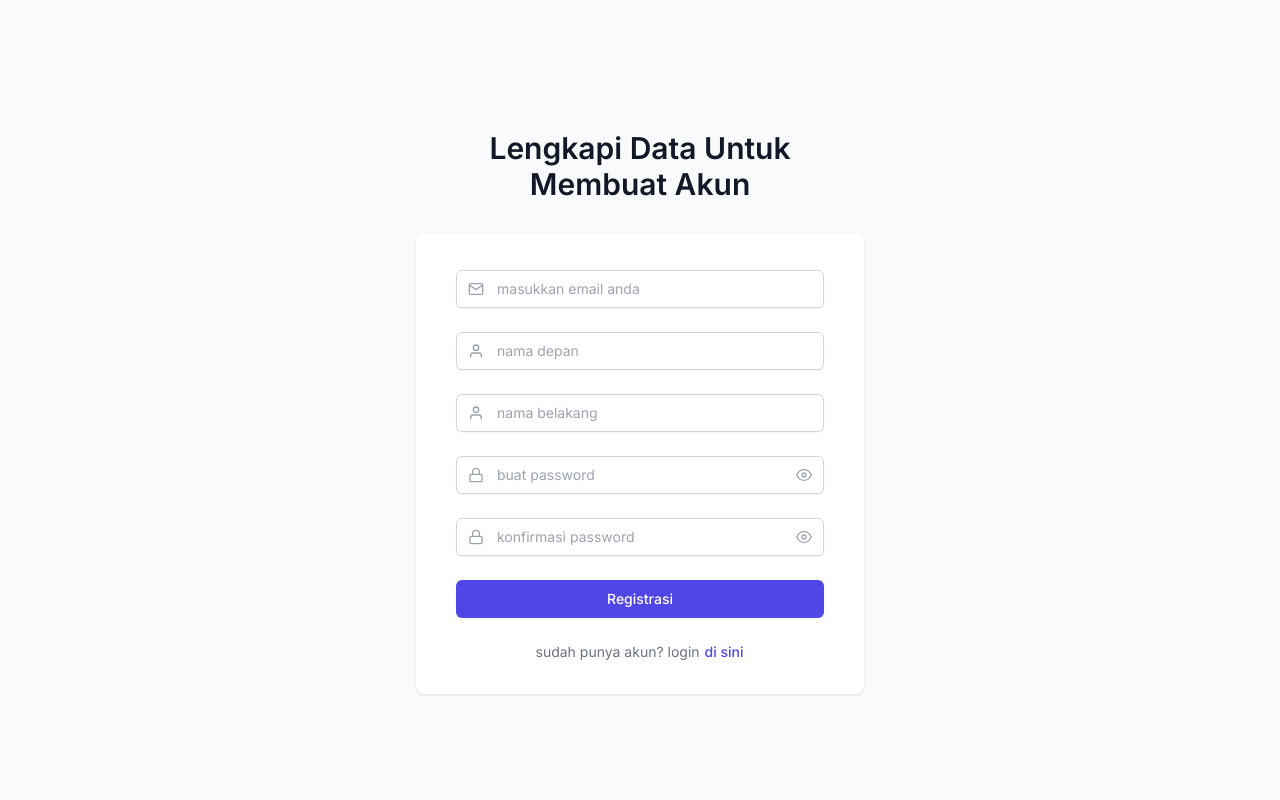
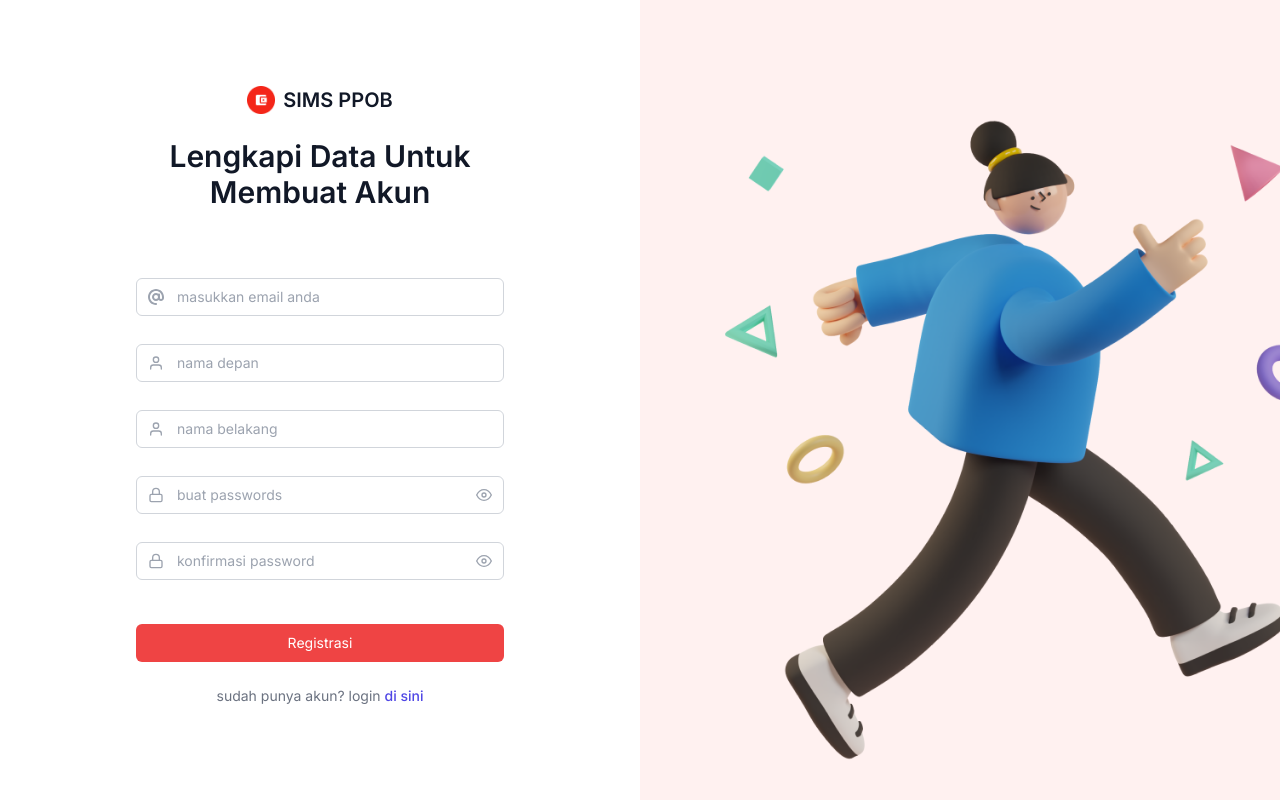
Before and after one commit to tian-1800/fluffy-octo-invention, a Next.js app: page /register in a window 1280 px wide. Built offline with nearby package versions, Linux system fonts and the light colour scheme; no server answers.

Commit message:
Update: auth & registration styling

```diff
--- /dev/null
+++ b/app/(auth)/layout.tsx
@@ -0,0 +1,29 @@
+import { ReactNode } from "react";
+import Image from "next/image";
+import LoginIllustration from "@/assets/images/Illustrasi Login.png";
+import ErrorSnackbar from "@/components/ui/error-snackbar";
+
+export default function ProtectedLayout({ children }: { children: ReactNode }) {
+  return (
+    <main className="flex w-full h-screen">
+      <div className="relative w-1/2 flex flex-col justify-center items-center p-4">
+        <div className=" w-full h-screen flex justify-center items-center">
+          {children}
+        </div>
+        <div className="w-full px-8">
+          <div className="relative w-full">
+            <ErrorSnackbar />
+          </div>
+        </div>
+      </div>
+      <div className="w-1/2 relative">
+        <Image
+          src={LoginIllustration}
+          alt="Illustration"
+          fill
+          style={{ objectFit: "cover" }}
+        />
+      </div>
+    </main>
+  );
+}
--- a/app/(auth)/login/page.tsx
+++ b/app/(auth)/login/page.tsx
@@ -5,11 +5,16 @@ import { useLoginMutation } from "@/lib/redux/services/member-api";
 import { useDispatch } from "react-redux";
 import { setCredentials } from "@/lib/redux/features/authSlice";
 import { useRouter } from "next/navigation";
-import { FiMail, FiLock } from "react-icons/fi";
+import { FiLock } from "react-icons/fi";
 import LoginFooter from "@/components/footer/login";
 import { useState } from "react";
 import { LoginPayload } from "@/lib/redux/utils/types";
 import VisibilityButton from "@/components/ui/visibility-button";
+import Logo from "@/assets/images/Logo.png";
+import Image from "next/image";
+import { FaAt } from "react-icons/fa6";
+import InputErrorMessage from "@/components/ui/input-error-message";
+import { setError } from "@/lib/redux/features/errorSlice";
 
 export default function LoginPage() {
   const {
@@ -29,42 +34,53 @@ export default function LoginPage() {
       router.push("/");
     } catch (err) {
       console.error("Failed to login:", err);
+      if (typeof err === "string") {
+        dispatch(setError({ error_mesage: err }));
+      }
     }
   };
 
+  const inputStyle = (hasError: boolean) =>
+    `appearance-none block w-full pl-10 px-3 py-2 border ${
+      hasError ? "border-red-500" : "border-gray-300"
+    } rounded-md placeholder-gray-400 focus:outline-none focus:ring-indigo-500 focus:border-indigo-500`;
+
   return (
-    <div className="min-h-screen bg-gray-50 flex flex-col justify-center py-12 sm:px-6 lg:px-8">
+    <div className="flex flex-col justify-center py-12 sm:px-6 lg:px-8 relative">
       <div className="px-12 sm:mx-auto sm:w-full sm:max-w-md">
-        <h2 className=" mt-6 text-center text-3xl font-semibold text-gray-900">
+        <h2 className="flex gap-2 items-center justify-center mt-6 text-center text-xl font-semibold text-gray-900">
+          <Image src={Logo} alt={"Logo"} width={28} height={28} />
+          SIMS PPOB
+        </h2>
+        <p className="mt-6 text-center text-2xl font-semibold text-gray-900">
           Masuk atau buat akun untuk memulai
-        </h2>
+        </p>
       </div>
 
       <div className="mt-8 sm:mx-auto sm:w-full sm:max-w-md">
-        <div className="bg-white py-8 px-4 shadow sm:rounded-lg sm:px-10">
+        <div className="bg-white py-8 px-4 sm:px-10">
           <form className="space-y-6" onSubmit={handleSubmit(onSubmit)}>
-            <div className="text-sm">
+            <div className="text-sm relative">
               <div className="mt-1 relative">
                 <div className="absolute inset-y-0 left-0 pl-3 flex items-center pointer-events-none">
-                  <FiMail className="h-4 w-4 text-gray-400" />
+                  <FaAt className="h-4 w-4 text-gray-400" />
                 </div>
                 <input
                   {...register("email", {
                     required: "Mohon masukkan email",
-                    pattern: /^\S+@\S+$/i,
+                    pattern: {
+                      value: /^\S+@\S+$/i,
+                      message: "Format email tidak valid",
+                    },
                   })}
-                  className="appearance-none block w-full pl-10 px-3 py-2 border border-gray-300 rounded-md shadow-sm placeholder-gray-400 focus:outline-none focus:ring-indigo-500 focus:border-indigo-500"
+                  className={inputStyle(!!errors.email?.message)}
                   placeholder="masukkan email anda"
                 />
               </div>
-              {errors.email && (
-                <p className="mt-2 text-sm text-red-600">
-                  {errors.email.message}
-                </p>
-              )}
+              <InputErrorMessage message={errors.email?.message} />
             </div>
 
-            <div className="text-sm">
+            <div className="text-sm relative">
               <div className="mt-1 relative">
                 <div className="absolute inset-y-0 left-0 pl-3 flex items-center pointer-events-none">
                   <FiLock className="h-4 w-4 text-gray-400" />
@@ -74,7 +90,7 @@ export default function LoginPage() {
                   {...register("password", {
                     required: "Mohon masukkan password",
                   })}
-                  className="appearance-none block w-full pl-10 px-3 py-2 border border-gray-300 rounded-md shadow-sm placeholder-gray-400 focus:outline-none focus:ring-indigo-500 focus:border-indigo-500"
+                  className={inputStyle(!!errors.password?.message)}
                   placeholder="masukkan password anda"
                 />
                 <VisibilityButton
@@ -83,18 +99,13 @@ export default function LoginPage() {
                   setShowSecret={setShowPassword}
                 />
               </div>
-              {errors.password && (
-                <p className="mt-2 text-sm text-red-600">
-                  {errors.password.message}
-                </p>
-              )}
+              <InputErrorMessage message={errors.password?.message} />
             </div>
-
-            <div>
+            <div className="pt-4">
               <button
                 type="submit"
                 disabled={isLoading}
-                className="w-full flex justify-center py-2 px-4 border border-transparent rounded-md shadow-sm text-sm font-medium text-white bg-indigo-600 hover:bg-indigo-700 focus:outline-none focus:ring-2 focus:ring-offset-2 focus:ring-indigo-500 disabled:opacity-50"
+                className="w-full text-center py-2 px-4 border border-transparent rounded-md text-sm text-white bg-red-500 disabled:opacity-50"
               >
                 Masuk
               </button>
--- a/app/(auth)/register/page.tsx
+++ b/app/(auth)/register/page.tsx
@@ -3,17 +3,25 @@
 import { useForm } from "react-hook-form";
 import { useRegisterMutation } from "@/lib/redux/services/member-api";
 import { useRouter } from "next/navigation";
-import { FiMail, FiLock, FiUser } from "react-icons/fi";
+import { FiLock, FiUser } from "react-icons/fi";
 import LoginFooter from "@/components/footer/login";
+import Logo from "@/assets/images/Logo.png";
+import Image from "next/image";
 import { useState } from "react";
 import { RegistrationPayload } from "@/lib/redux/utils/types";
 import VisibilityButton from "@/components/ui/visibility-button";
+import { FaAt } from "react-icons/fa6";
+import InputErrorMessage from "@/components/ui/input-error-message";
+import { setError } from "@/lib/redux/features/errorSlice";
+import { useDispatch } from "react-redux";
 
 type FormData = RegistrationPayload & {
   confirmPassword: string;
 };
 
 export default function RegisterPage() {
+  const dispatch = useDispatch();
+
   const {
     register,
     handleSubmit,
@@ -33,42 +41,52 @@ export default function RegisterPage() {
       router.push("/login");
     } catch (err) {
       console.error("Failed to register:", err);
+      if (typeof err === "string") {
+        dispatch(setError({ error_mesage: err }));
+      }
     }
   };
 
+  const inputStyle = (hasError: boolean) =>
+    `appearance-none block w-full pl-10 px-3 py-2 border ${
+      hasError ? "border-red-500" : "border-gray-300"
+    } rounded-md placeholder-gray-400 focus:outline-none focus:ring-indigo-500 focus:border-indigo-500`;
+
   return (
-    <div className="min-h-screen bg-gray-50 flex flex-col justify-center py-12 sm:px-6 lg:px-8">
+    <div className="flex flex-col justify-center">
       <div className="sm:mx-auto sm:w-full sm:max-w-md">
-        <h2 className="px-2 mt-6 text-center text-3xl font-semibold text-gray-900">
+        <h2 className="flex gap-2 items-center justify-center mt-6 text-center text-xl font-semibold text-gray-900">
+          <Image src={Logo} alt={"Logo"} width={28} height={28} />
+          SIMS PPOB
+        </h2>
+        <p className="px-2 mt-6 text-center text-3xl font-semibold text-gray-900">
           Lengkapi Data Untuk Membuat Akun
-        </h2>
+        </p>
       </div>
 
-      <div className="mt-8 sm:mx-auto sm:w-full sm:max-w-md">
-        <div className="bg-white py-8 px-4 shadow sm:rounded-lg sm:px-10">
-          <form className="space-y-6" onSubmit={handleSubmit(onSubmit)}>
-            <div className="text-sm">
+      <div className="mt-8 sm:mx-auto sm:w-full sm:max-w-md py-8 px-4 sm:px-10">
+        <form className="space-y-7" onSubmit={handleSubmit(onSubmit)}>
+          <div className="text-sm relative">
             <div className="mt-1 relative">
               <div className="absolute inset-y-0 left-0 pl-3 flex items-center pointer-events-none">
-                  <FiMail className="h-4 w-4 text-gray-400" />
+                <FaAt className="h-4 w-4 text-gray-400" />
               </div>
               <input
                 {...register("email", {
                   required: "Mohon masukkan email",
-                    pattern: /^\S+@\S+$/i,
+                  pattern: {
+                    value: /^[a-zA-Z0-9._%+-]+@[a-zA-Z0-9.-]+\.[a-zA-Z]{2,}$/,
+                    message: "Format email tidak valid",
+                  },
                 })}
-                  className="appearance-none block w-full pl-10 px-3 py-2 border border-gray-300 rounded-md shadow-sm placeholder-gray-400 focus:outline-none focus:ring-indigo-500 focus:border-indigo-500"
+                className={inputStyle(!!errors.email)}
                 placeholder="masukkan email anda"
               />
             </div>
-              {errors.email && (
-                <p className="mt-2 text-sm text-red-600">
-                  {errors.email.message}
-                </p>
-              )}
+            <InputErrorMessage message={errors.email?.message} />
           </div>
 
-            <div className="text-sm">
+          <div className="text-sm relative">
             <div className="mt-1 relative">
               <div className="absolute inset-y-0 left-0 pl-3 flex items-center pointer-events-none">
                 <FiUser className="h-4 w-4 text-gray-400" />
@@ -77,18 +95,14 @@ export default function RegisterPage() {
                 {...register("first_name", {
                   required: "Mohon masukkan nama depan",
                 })}
-                  className="appearance-none block w-full pl-10 px-3 py-2 border border-gray-300 rounded-md shadow-sm placeholder-gray-400 focus:outline-none focus:ring-indigo-500 focus:border-indigo-500"
+                className={inputStyle(!!errors.first_name)}
                 placeholder="nama depan"
               />
             </div>
-              {errors.first_name && (
-                <p className="mt-2 text-sm text-red-600">
-                  {errors.first_name.message}
-                </p>
-              )}
+            <InputErrorMessage message={errors.first_name?.message} />
           </div>
 
-            <div className="text-sm">
+          <div className="text-sm relative">
             <div className="mt-1 relative">
               <div className="absolute inset-y-0 left-0 pl-3 flex items-center pointer-events-none">
                 <FiUser className="h-4 w-4 text-gray-400" />
@@ -97,18 +111,14 @@ export default function RegisterPage() {
                 {...register("last_name", {
                   required: "Mohon masukkan nama belakang",
                 })}
-                  className="appearance-none block w-full pl-10 px-3 py-2 border border-gray-300 rounded-md shadow-sm placeholder-gray-400 focus:outline-none focus:ring-indigo-500 focus:border-indigo-500"
+                className={inputStyle(!!errors.last_name)}
                 placeholder="nama belakang"
               />
             </div>
-              {errors.last_name && (
-                <p className="mt-2 text-sm text-red-600">
-                  {errors.last_name.message}
-                </p>
-              )}
+            <InputErrorMessage message={errors.last_name?.message} />
           </div>
 
-            <div className="text-sm">
+          <div className="text-sm relative">
             <div className="mt-1 relative">
               <div className="absolute inset-y-0 left-0 pl-3 flex items-center pointer-events-none">
                 <FiLock className="h-4 w-4 text-gray-400" />
@@ -117,10 +127,13 @@ export default function RegisterPage() {
                 type={showPassword ? "text" : "password"}
                 {...register("password", {
                   required: "Mohon masukkan password",
-                    minLength: 6,
+                  minLength: {
+                    value: 8,
+                    message: "Password minimal 8 karakter",
+                  },
                 })}
-                  className="appearance-none block w-full pl-10 px-3 py-2 border border-gray-300 rounded-md shadow-sm placeholder-gray-400 focus:outline-none focus:ring-indigo-500 focus:border-indigo-500"
-                  placeholder="buat password"
+                className={inputStyle(!!errors.password)}
+                placeholder="buat passwords"
               />
               <VisibilityButton
                 className="absolute inset-y-0 right-0 pr-3 flex items-center"
@@ -128,14 +141,10 @@ export default function RegisterPage() {
                 setShowSecret={setShowPassword}
               />
             </div>
-              {errors.password && (
-                <p className="mt-2 text-sm text-red-600">
-                  {errors.password.message}
-                </p>
-              )}
+            <InputErrorMessage message={errors.password?.message} />
           </div>
 
-            <div className="text-sm">
+          <div className="text-sm relative">
             <div className="mt-1 relative">
               <div className="absolute inset-y-0 left-0 pl-3 flex items-center pointer-events-none">
                 <FiLock className="h-4 w-4 text-gray-400" />
@@ -147,7 +156,7 @@ export default function RegisterPage() {
                   validate: (value) =>
                     value === password || "password tidak sama",
                 })}
-                  className="appearance-none block w-full pl-10 px-3 py-2 border border-gray-300 rounded-md shadow-sm placeholder-gray-400 focus:outline-none focus:ring-indigo-500 focus:border-indigo-500"
+                className={inputStyle(!!errors.confirmPassword)}
                 placeholder="konfirmasi password"
               />
               <VisibilityButton
@@ -156,26 +165,19 @@ export default function RegisterPage() {
                 setShowSecret={setShowConfirmPassword}
               />
             </div>
-              {errors.confirmPassword && (
-                <p className="mt-2 text-sm text-red-600">
-                  {errors.confirmPassword.message}
-                </p>
-              )}
+            <InputErrorMessage message={errors.confirmPassword?.message} />
           </div>
-
-            <div>
+          <div className="pt-4">
             <button
               type="submit"
               disabled={isLoading}
-                className="w-full flex justify-center py-2 px-4 border border-transparent rounded-md shadow-sm text-sm font-medium text-white bg-indigo-600 hover:bg-indigo-700 focus:outline-none focus:ring-2 focus:ring-offset-2 focus:ring-indigo-500 disabled:opacity-50"
+              className="w-full text-center py-2 px-4 border border-transparent rounded-md text-sm text-white bg-red-500 disabled:opacity-50"
             >
               Registrasi
             </button>
           </div>
         </form>
-
         <LoginFooter type="register" />
-        </div>
       </div>
     </div>
   );
--- a/components/footer/login.tsx
+++ b/components/footer/login.tsx
@@ -13,7 +13,7 @@ const LoginFooter = ({ type }: { type: "login" | "register" }) => {
       <span>
         <Link
           href={type === "login" ? "/register" : "/login"}
-          className="border border-transparent rounded-md shadow-sm text-sm font-medium text-indigo-600 bg-white hover:bg-gray-50 focus:outline-none focus:ring-2 focus:ring-offset-2 focus:ring-indigo-500"
+          className="text-sm font-medium text-indigo-600"
         >
           di sini
         </Link>
--- /dev/null
+++ b/components/ui/error-snackbar.tsx
@@ -0,0 +1,44 @@
+"use client";
+
+import { setError } from "@/lib/redux/features/errorSlice";
+import { RootState } from "@/lib/redux/store";
+import { useCallback, useEffect } from "react";
+import { useDispatch, useSelector } from "react-redux";
+
+const ErrorSnackbar = () => {
+  const dispatch = useDispatch();
+
+  const errorMessage = useSelector((state: RootState) => state.error.message);
+
+  const onClose = useCallback(() => {
+    dispatch(setError({ error_mesage: "" }));
+  }, [dispatch]);
+
+  useEffect(() => {
+    if (errorMessage) {
+      const timer = setTimeout(() => {
+        onClose();
+      }, 5000);
+
+      return () => clearTimeout(timer);
+    }
+  }, [onClose, errorMessage]);
+
+  if (!errorMessage) return null;
+
+  return (
+    <div className="absolute bottom-4 w-full">
+      <div className="bg-red-100 text-red-500 px-6 py-1 rounded-lg shadow-md flex items-center justify-between space-x-4">
+        <span className="text-xs">{errorMessage}</span>
+        <button
+          onClick={onClose}
+          className="hover:bg-red-600 rounded-full py-1 px-2 focus:outline-none"
+        >
+          x
+        </button>
+      </div>
+    </div>
+  );
+};
+
+export default ErrorSnackbar;
--- /dev/null
+++ b/components/ui/input-error-message.tsx
@@ -0,0 +1,8 @@
+export default function InputErrorMessage({ message }: { message?: string }) {
+  if (!message) return null;
+  return (
+    <p className="absolute w-full mt-1 text-xs text-red-600 text-right">
+      {message}
+    </p>
+  );
+}
--- /dev/null
+++ b/lib/redux/features/errorSlice.ts
@@ -0,0 +1,20 @@
+import { createSlice, PayloadAction } from "@reduxjs/toolkit";
+
+const initialState = {
+  message: "",
+};
+
+const authSlice = createSlice({
+  name: "auth",
+  initialState,
+  reducers: {
+    setError: (state, action: PayloadAction<{ error_mesage: string }>) => {
+      state.message = action.payload.error_mesage;
+      localStorage.removeItem("token");
+      localStorage.removeItem("tokenExpiry");
+    },
+  },
+});
+
+export const { setError } = authSlice.actions;
+export default authSlice.reducer;
--- a/lib/redux/services/member-api.ts
+++ b/lib/redux/services/member-api.ts
@@ -22,10 +22,7 @@ export const memberApi = createApi({
         return response.data.token;
       },
       transformErrorResponse: (response) => {
-        return {
-          status: response.status,
-          message: "Gagal login. Silakan coba lagi",
-        };
+        return (response.data as Response<string>).message;
       },
     }),
     register: builder.mutation<{ status: string }, RegistrationPayload>({
@@ -34,6 +31,9 @@ export const memberApi = createApi({
         method: "POST",
         body: userData,
       }),
+      transformErrorResponse: (response) => {
+        return (response.data as Response<string>).message;
+      },
     }),
     getProfile: builder.query<ProfileData, void>({
       query: () => "/profile",
--- a/lib/redux/store.ts
+++ b/lib/redux/store.ts
@@ -1,12 +1,14 @@
 import { configureStore } from "@reduxjs/toolkit";
 import { memberApi } from "./services/member-api";
 import authReducer from "./features/authSlice";
+import errorReducer from "./features/errorSlice";
 import { transactionApi } from "./services/transaction-api";
 import { informationApi } from "./services/information-api";
 
 export const store = configureStore({
   reducer: {
     auth: authReducer,
+    error: errorReducer,
     [informationApi.reducerPath]: informationApi.reducer,
     [memberApi.reducerPath]: memberApi.reducer,
     [transactionApi.reducerPath]: transactionApi.reducer,
```
Lines whose indentation alone changed are shown as unchanged.
